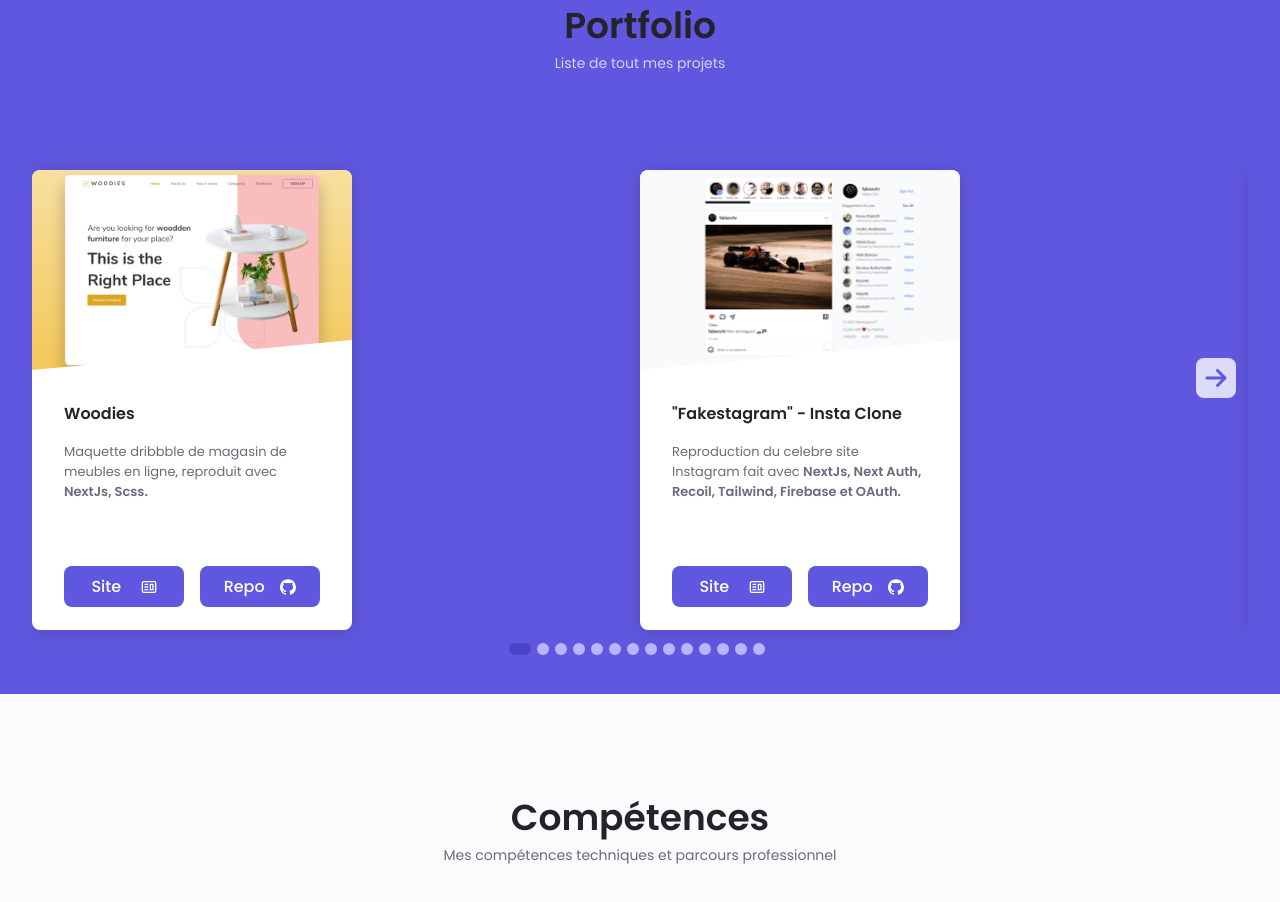
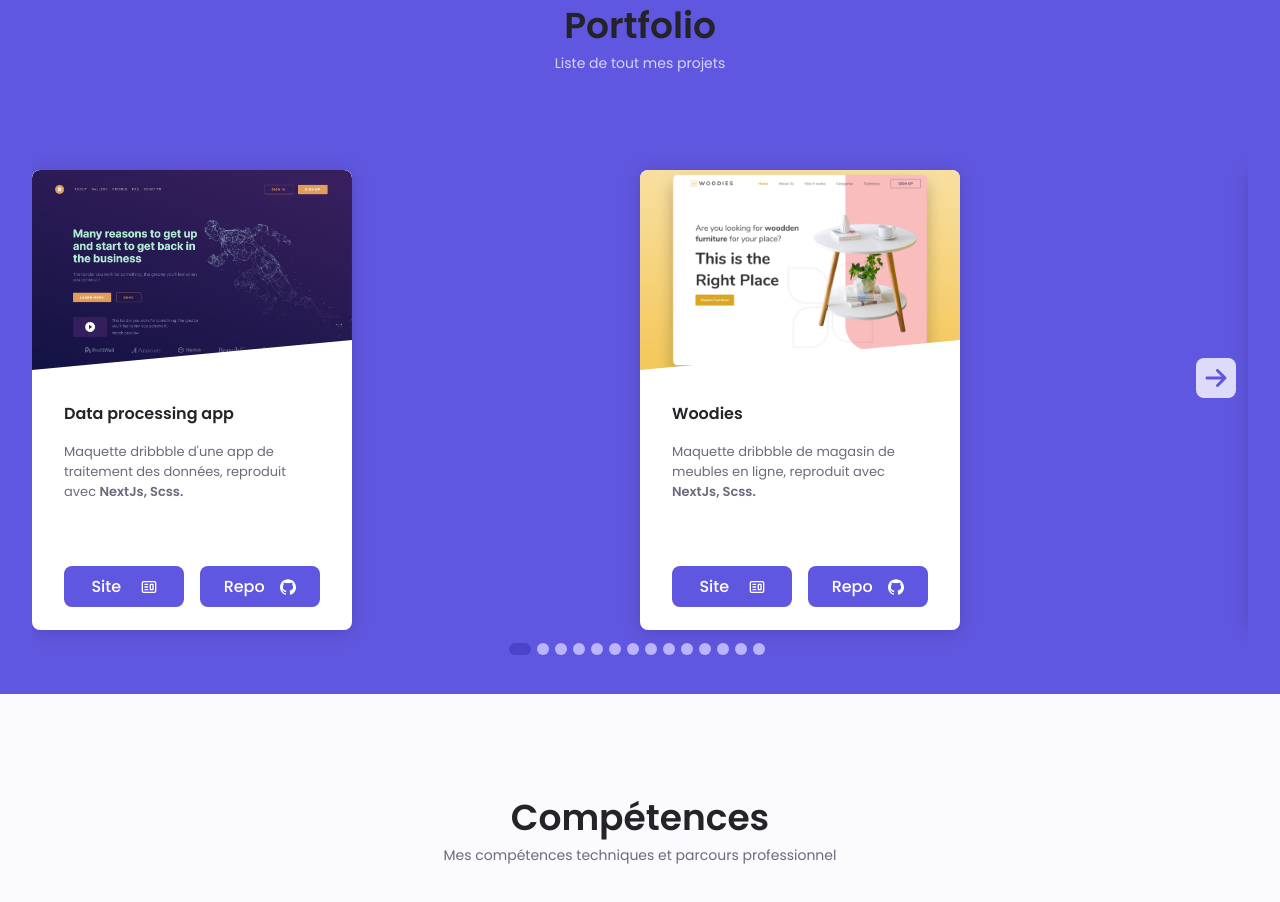
Before and after one commit to FabKaiz/portfolio-react, a React (Create React App) app: page / in a window 1280 px wide. Shown: the part 1800-2702 px from the top of the page. Built offline with nearby package versions, Linux system fonts and the light colour scheme; no server answers.

Commit message:
added data and image

```diff
--- a/src/constants/data.js
+++ b/src/constants/data.js
@@ -2,6 +2,16 @@
 import images from './images'
 
 const projects = [
+  {
+    id: 28,
+    title: 'Data processing app',
+    description: `Maquette dribbble d'une app de traitement des données, reproduit avec `,
+    figmaLink: 'https://dribbble.com/shots/15102679-Dark-Landing-Page-Concept-For-Data-Processing-Company',
+    projectSite: 'https://data-landing-nextjs.vercel.app/',
+    projectRepo: 'https://github.com/FabKaiz/data-landing-nextjs',
+    img: images.dataProcessing,
+    codeLanguage: 'NextJs, Scss',
+  },
   {
     id: 27,
     title: 'Woodies',
--- a/src/constants/images.js
+++ b/src/constants/images.js
@@ -46,6 +46,8 @@ import admin          from '../assets/admin.png';
 import mediumClone    from '../assets/mediumClone.png';
 import instaClone     from '../assets/instaClone.png';
 import woodies        from '../assets/woodies.png'
+import dataProcessing from '../assets/dataProcessing.png'
+
 
 // eslint-disable-next-line import/no-anonymous-default-export
 export default {
@@ -97,4 +99,5 @@ export default {
   mediumClone,
   instaClone,
   woodies,
+  dataProcessing,
 };
```
Also changed, not shown: src/assets/dataProcessing.png (added).
